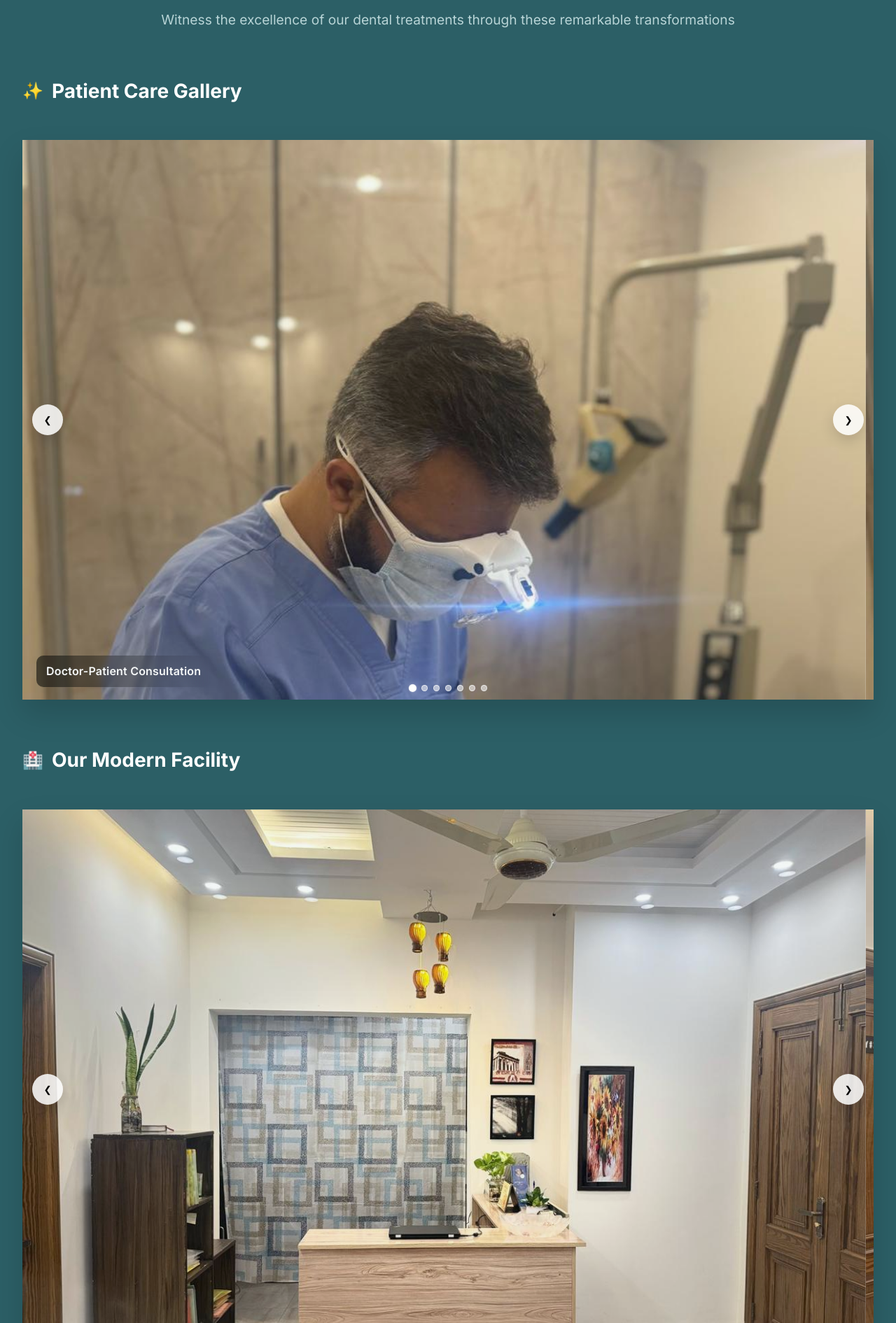
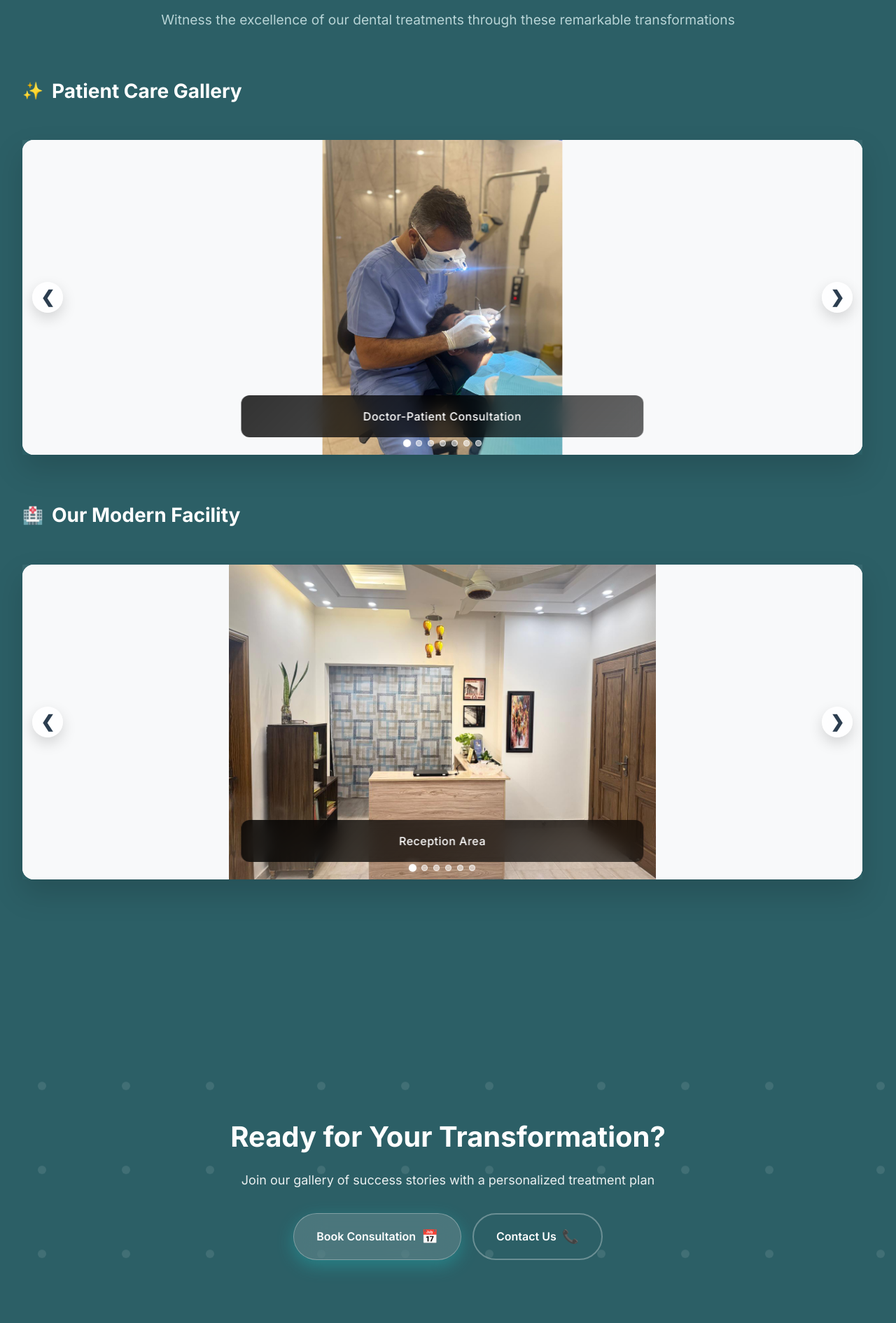
Before and after one commit to sheharzad-developer/dental-syndicate, a Flask app: page /gallery in a window 1280 px wide. Shown: the part 318-2209 px from the top of the page at 70% size. Run offline with Flask 3, Linux system fonts and the light colour scheme.

Commit message:
Gallery slider updated

```diff
--- a/static/css/responsive.css
+++ b/static/css/responsive.css
@@ -2,52 +2,54 @@
 
 /* Base mobile-first adjustments */
 .gallery-image{width:100%;height:auto;display:block;object-fit:cover;border-radius:12px}
-.slider{position:relative;width:100%;margin:0;overflow:hidden;border-radius:12px;box-shadow:0 8px 24px rgba(0,0,0,0.15)}
-.slider-track{display:flex;transition:transform 0.6s cubic-bezier(0.25, 0.46, 0.45, 0.94)}
-.slider .slide{position:relative;opacity:0.95;transition:opacity 0.6s ease;min-width:100%}
-.slider .slide.active{opacity:1}
-.slider .slide img{width:100%;height:auto;object-fit:cover;display:block}
-.slider .caption{position:absolute;left:12px;right:12px;bottom:16px;background:linear-gradient(135deg,rgba(0,0,0,0.7),rgba(0,0,0,0.5));color:#fff;padding:12px 16px;border-radius:12px;font-size:0.85rem;line-height:1.4;backdrop-filter:blur(8px);text-align:center}
-.slider .nav{position:absolute;top:50%;transform:translateY(-50%);background:rgba(255,255,255,0.95);color:#333;border:none;width:50px;height:50px;border-radius:50%;display:flex;align-items:center;justify-content:center;cursor:pointer;transition:all .4s cubic-bezier(0.25,0.46,0.45,0.94);box-shadow:0 4px 12px rgba(0,0,0,0.15);font-size:20px;font-weight:bold;backdrop-filter:blur(10px);z-index:10}
-.slider .nav:hover{background:#fff;transform:translateY(-50%) scale(1.15);box-shadow:0 6px 20px rgba(0,0,0,0.25)}
-.slider .nav.prev{left:16px}
-.slider .nav.next{right:16px}
-.slider .dots{position:absolute;left:0;right:0;bottom:16px;display:flex;gap:10px;justify-content:center;align-items:center}
-.slider .dot{width:8px;height:8px;border-radius:50%;background:rgba(255,255,255,0.6);cursor:pointer;transition:all .3s ease;border:1px solid rgba(255,255,255,0.8)}
-.slider .dot.active{background:#fff;transform:scale(1.1);box-shadow:0 0 8px rgba(255,255,255,0.6)}
+.slider{position:relative;width:100%;margin:20px auto;overflow:hidden;border-radius:16px;box-shadow:0 12px 32px rgba(0,0,0,0.2);max-width:1200px;box-sizing:border-box;background:#fff}
+.slider-viewport{width:100%;overflow:hidden;position:relative;border-radius:16px;background:#fff}
+.slider-track{display:flex;transition:transform 1.5s cubic-bezier(0.25, 0.1, 0.25, 1);width:100%}
+.slider .slide{position:relative;opacity:1;transition:all 1.2s cubic-bezier(0.25, 0.1, 0.25, 1);min-width:100%;flex-shrink:0}
+.slider .slide.active{opacity:1;transform:scale(1)}
+.slider .slide img{width:100%;height:400px;object-fit:contain;object-position:center;display:block;border-radius:8px;transition:transform 0.8s cubic-bezier(0.25, 0.1, 0.25, 1);background:#f8f9fa}
+.slider .slide:hover img{transform:scale(1.05)}
+.slider .slide-caption, .slider .caption{position:absolute;left:20px;right:20px;bottom:20px;background:linear-gradient(135deg,rgba(0,0,0,0.8),rgba(0,0,0,0.6));color:#fff;padding:16px 20px;border-radius:12px;font-size:0.9rem;line-height:1.5;backdrop-filter:blur(12px);text-align:center;font-weight:500;letter-spacing:0.5px}
+.slider-arrow, .slider .nav{position:absolute;top:50%;transform:translateY(-50%);background:rgba(255,255,255,0.95);color:#2c3e50;border:none;width:56px;height:56px;border-radius:50%;display:flex;align-items:center;justify-content:center;cursor:pointer;transition:all .4s cubic-bezier(0.25,0.46,0.45,0.94);box-shadow:0 6px 20px rgba(0,0,0,0.15);font-size:22px;font-weight:bold;backdrop-filter:blur(15px);z-index:10}
+.slider-arrow:hover, .slider .nav:hover{background:#fff;transform:translateY(-50%) scale(1.1);box-shadow:0 8px 25px rgba(0,0,0,0.3);color:#1a252f}
+.slider-prev, .slider .nav.prev{left:20px}
+.slider-next, .slider .nav.next{right:20px}
+.slider-dots, .slider .dots{position:absolute;left:0;right:0;bottom:20px;display:flex;gap:12px;justify-content:center;align-items:center;z-index:5}
+.slider-dots .dot, .slider .dot{width:10px;height:10px;border-radius:50%;background:rgba(255,255,255,0.5);cursor:pointer;transition:all .3s ease;border:2px solid rgba(255,255,255,0.8)}
+.slider-dots .dot.active, .slider .dot.active{background:#fff;transform:scale(1.2);box-shadow:0 0 12px rgba(255,255,255,0.8)}
 
 /* Small devices */
 @media (max-width: 576px){
-  .slider{border-radius:12px;margin:0 8px}
-  .slider .slide img{height:auto}
-  .slider .caption{font-size:0.8rem;padding:10px 14px;bottom:12px;left:8px;right:8px;border-radius:8px}
-  .slider .nav{width:40px;height:40px;font-size:16px}
-  .slider .nav.prev{left:12px}
-  .slider .nav.next{right:12px}
-  .slider .dots{bottom:12px;gap:8px}
-  .slider .dot{width:6px;height:6px}
+  .slider{border-radius:12px;margin:15px 8px}
+  .slider .slide img{height:300px;object-fit:contain;object-position:center}
+  .slider .slide-caption, .slider .caption{font-size:0.8rem;padding:12px 16px;bottom:15px;left:15px;right:15px;border-radius:10px}
+  .slider-arrow, .slider .nav{width:44px;height:44px;font-size:18px}
+  .slider-prev, .slider .nav.prev{left:15px}
+  .slider-next, .slider .nav.next{right:15px}
+  .slider-dots, .slider .dots{bottom:15px;gap:10px}
+  .slider-dots .dot, .slider .dot{width:8px;height:8px}
 }
 
 /* Medium devices */
 @media (min-width: 577px) and (max-width: 991px){
-  .slider{border-radius:14px;margin:0 12px}
-  .slider .slide img{height:auto}
-  .slider .caption{font-size:0.9rem;padding:12px 16px;bottom:14px;left:10px;right:10px}
-  .slider .nav{width:42px;height:42px;font-size:17px}
-  .slider .nav.prev{left:14px}
-  .slider .nav.next{right:14px}
-  .slider .dots{bottom:14px;gap:9px}
-  .slider .dot{width:7px;height:7px}
+  .slider{border-radius:14px;margin:18px 12px}
+  .slider .slide img{height:350px;object-fit:contain;object-position:center}
+  .slider .slide-caption, .slider .caption{font-size:0.85rem;padding:14px 18px;bottom:18px;left:18px;right:18px}
+  .slider-arrow, .slider .nav{width:50px;height:50px;font-size:20px}
+  .slider-prev, .slider .nav.prev{left:18px}
+  .slider-next, .slider .nav.next{right:18px}
+  .slider-dots, .slider .dots{bottom:18px;gap:11px}
+  .slider-dots .dot, .slider .dot{width:9px;height:9px}
 }
 
 /* Large devices */
 @media (min-width: 992px){
-  .slider{border-radius:16px}
-  .slider .slide img{height:auto}
-  .slider .caption{font-size:1rem;padding:14px 20px;bottom:16px;left:12px;right:12px;max-width:80%;margin:0 auto}
-  .slider .nav{width:48px;height:48px;font-size:20px}
-  .slider .nav.prev{left:16px}
-  .slider .nav.next{right:16px}
-  .slider .dots{bottom:16px;gap:12px}
-  .slider .dot{width:9px;height:9px}
+  .slider{border-radius:16px;margin:25px 0}
+  .slider .slide img{height:450px;object-fit:contain;object-position:center}
+  .slider .slide-caption, .slider .caption{font-size:1rem;padding:18px 24px;bottom:25px;left:25px;right:25px;max-width:70%;margin:0 auto;left:50%;transform:translateX(-50%)}
+  .slider-arrow, .slider .nav{width:60px;height:60px;font-size:24px}
+  .slider-prev, .slider .nav.prev{left:25px}
+  .slider-next, .slider .nav.next{right:25px}
+  .slider-dots, .slider .dots{bottom:25px;gap:14px}
+  .slider-dots .dot, .slider .dot{width:12px;height:12px}
 }
--- a/templates/gallery.html
+++ b/templates/gallery.html
@@ -34,7 +34,7 @@ endblock %} {% block content %}
       .slider-viewport {
         position: relative;
         width: 100%;
-        height: 100vh;
+
         overflow: hidden;
       }
       .slider-track {
@@ -326,13 +326,6 @@ endblock %} {% block content %}
             </div>
             <div class="slide">
               <img
-                src="{{ url_for('static', filename='images/images/reception2.jpeg') }}"
-                alt="Reception Desk"
-              />
-              <div class="slide-caption">Reception Desk</div>
-            </div>
-            <div class="slide">
-              <img
                 src="{{ url_for('static', filename='images/images/reception3.jpeg') }}"
                 alt="Reception Lobby"
               />
@@ -428,13 +421,13 @@ endblock %} {% block content %}
 
         // Add smooth transition class
         track.style.transition =
-          "transform 1200ms cubic-bezier(0.4, 0, 0.2, 1)";
+          "transform 1500ms cubic-bezier(0.25, 0.1, 0.25, 1)";
         track.style.transform = "translateX(" + -index * 100 + "%)";
 
         // Remove transition class after animation completes
         setTimeout(() => {
           track.style.transition = "";
-        }, 1200);
+        }, 1500);
 
         setActiveDot();
       }
@@ -455,7 +448,7 @@ endblock %} {% block content %}
       }
       function start() {
         stop();
-        timer = setInterval(() => goTo(index + 1), 3000);
+        timer = setInterval(() => goTo(index + 1), 8000);
       }
       function stop() {
         if (timer) {
```
Also changed, not shown: static/js/enhanced.js (+0 -32 lines), 1 other file.
